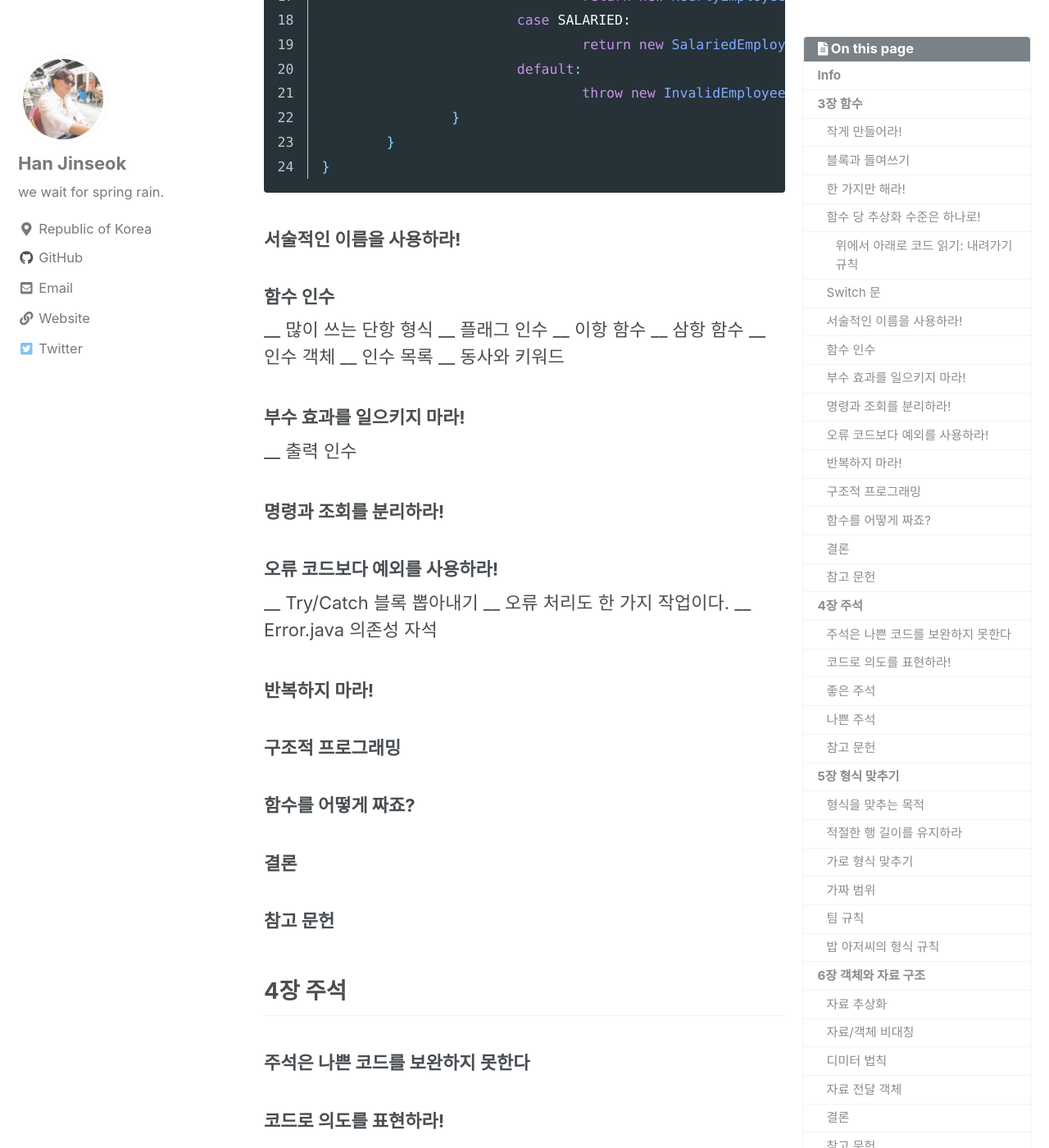
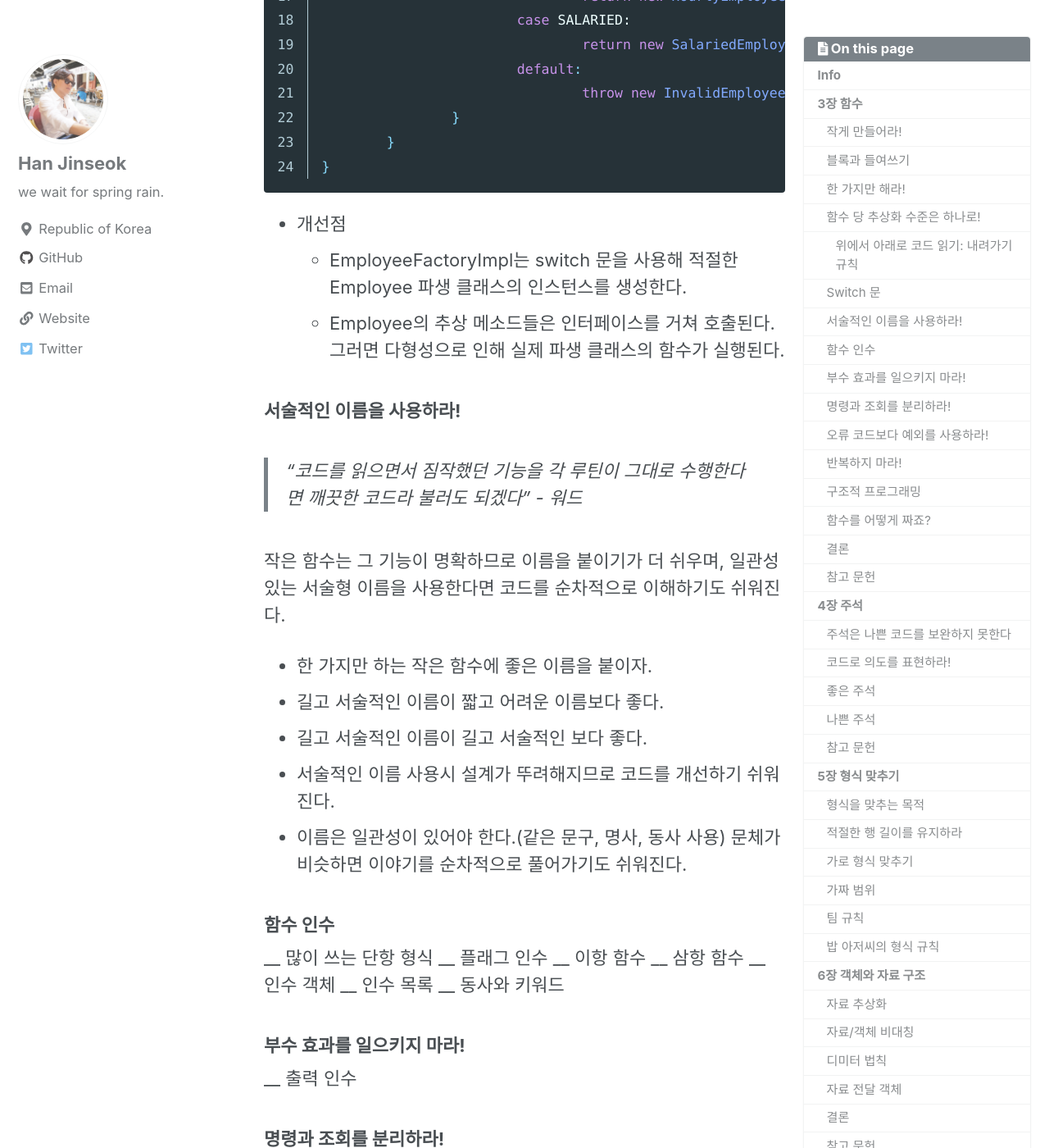
Before and after one commit to moregorenine/moregorenine.github.io, a Jekyll site: the page built from _posts/book/2019-03-01-clean-code-part3.md, in a window 1280 px wide and 1400 px high, scrolled down 4014 px. Shown: the whole window at 82% size. Built offline with Jekyll 4.4.1, drawn with Linux system fonts in a browser that asks for light colours; nearby versions of some CDN libraries; comment, search, counter and statistics services are not loaded; a style sheet for code colours, icons or effects is not loaded.

Commit message:
Update 2019-03-01-clean-code-part3.md

```diff
--- a/_posts/book/2019-03-01-clean-code-part3.md
+++ b/_posts/book/2019-03-01-clean-code-part3.md
@@ -115,7 +115,20 @@ public class EmployeeFactoryImpl implements EmployeeFactory {
 }
 {% endhighlight %}
 
+- 개선점
+  - EmployeeFactoryImpl는 switch 문을 사용해 적절한 Employee 파생 클래스의 인스턴스를 생성한다.
+  - Employee의 추상 메소드들은 인터페이스를 거쳐 호출된다. 그러면 다형성으로 인해 실제 파생 클래스의 함수가 실행된다.
+
 ### 서술적인 이름을 사용하라!
+> “코드를 읽으면서 짐작했던 기능을 각 루틴이 그대로 수행한다면 깨끗한 코드라 불러도 되겠다” - 워드
+
+작은 함수는 그 기능이 명확하므로 이름을 붙이기가 더 쉬우며, 일관성 있는 서술형 이름을 사용한다면 코드를 순차적으로 이해하기도 쉬워진다.
+- 한 가지만 하는 작은 함수에 좋은 이름을 붙이자.
+- 길고 서술적인 이름이 짧고 어려운 이름보다 좋다.
+- 길고 서술적인 이름이 길고 서술적인 보다 좋다.
+- 서술적인 이름 사용시 설계가 뚜려해지므로 코드를 개선하기 쉬워진다.
+- 이름은 일관성이 있어야 한다.(같은 문구, 명사, 동사 사용) 문체가 비슷하면 이야기를 순차적으로 풀어가기도 쉬워진다.
+
 ### 함수 인수
 __ 많이 쓰는 단항 형식
 __ 플래그 인수
```
